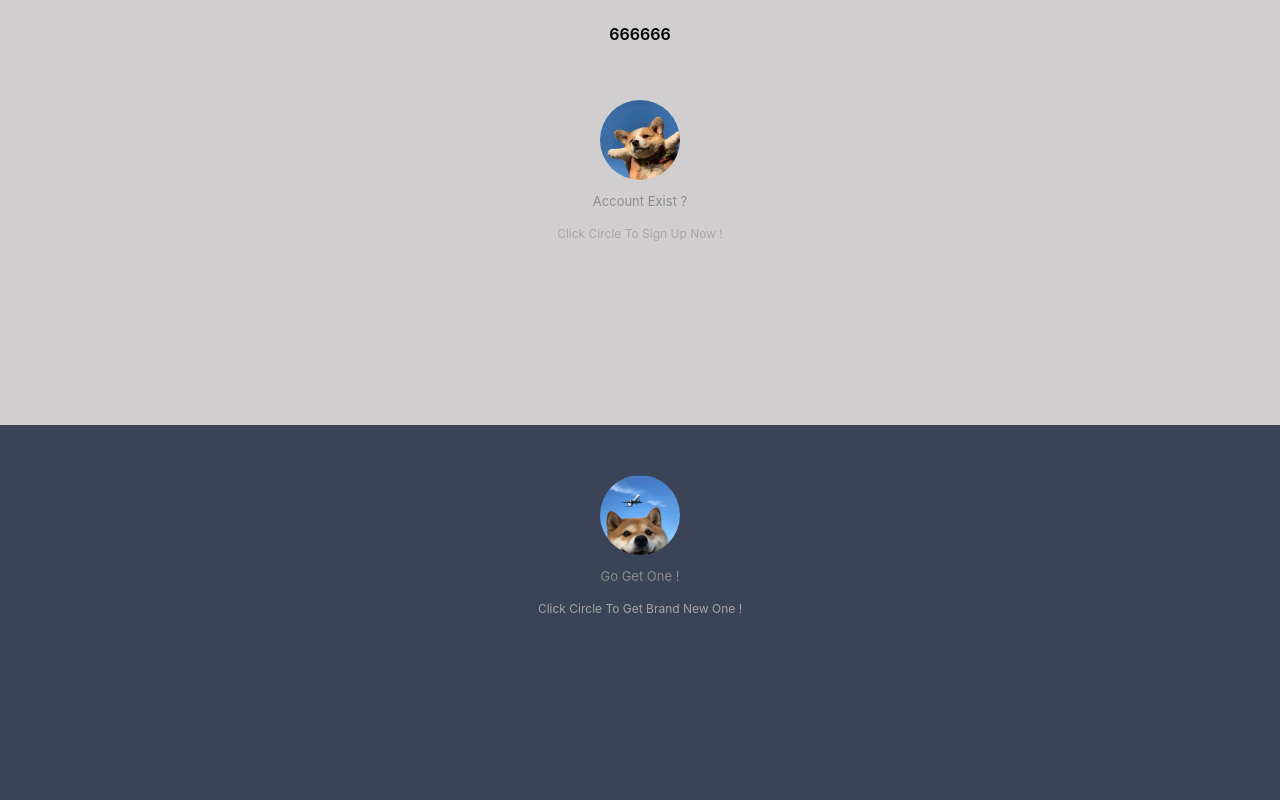
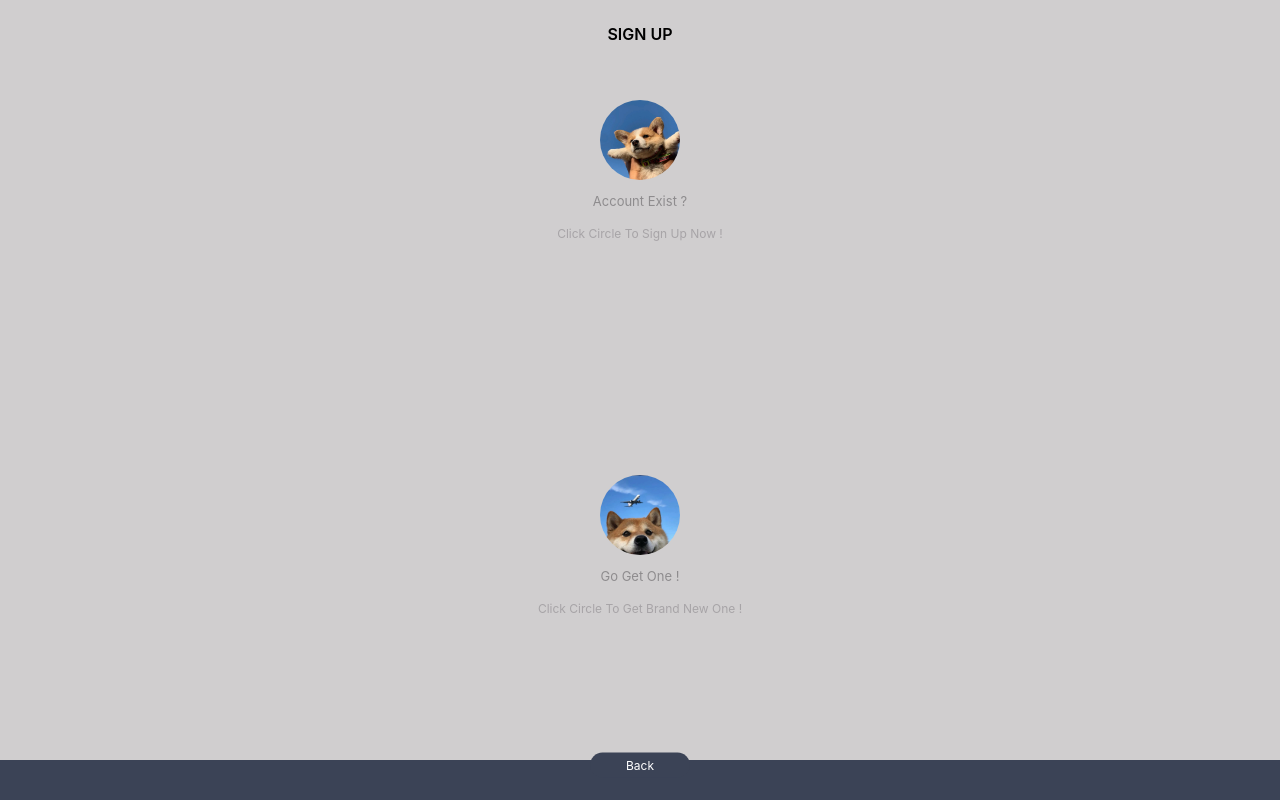
Before and after one commit to wupangzai/aoao-fyp, a Vue app: page /#/ in a window 1280 px wide. Built offline with nearby package versions, Linux system fonts and the light colour scheme.

Commit message:
feat: 调整login的结构，修复输入框软键盘谈起的bug

```diff
--- a/src/App.vue
+++ b/src/App.vue
@@ -9,8 +9,8 @@
 <style lang="less">
 #app {
   width: 100%;
-  height: 100vh;
-  overflow: hidden;
+  height: 100%;
+  // overflow: hidden;
 }
 </style>
 <style lang="less" scoped>
--- a/src/assets/css/normalize.less
+++ b/src/assets/css/normalize.less
@@ -11,6 +11,8 @@
 html {
   line-height: 1.15; /* 1 */
   -webkit-text-size-adjust: 100%; /* 2 */
+  height: 100%;
+  min-height: 100%;
 }
 
 /* Sections
@@ -22,6 +24,9 @@ html {
 
 body {
   margin: 0;
+  overflow: hidden;
+  height: 100%;
+  min-height: 100%;
 }
 
 /**
@@ -195,9 +200,9 @@ select {
    */
 
 button,
-[type='button'],
-[type='reset'],
-[type='submit'] {
+[type="button"],
+[type="reset"],
+[type="submit"] {
   -webkit-appearance: button;
 }
 
@@ -206,9 +211,9 @@ button,
    */
 
 button::-moz-focus-inner,
-[type='button']::-moz-focus-inner,
-[type='reset']::-moz-focus-inner,
-[type='submit']::-moz-focus-inner {
+[type="button"]::-moz-focus-inner,
+[type="reset"]::-moz-focus-inner,
+[type="submit"]::-moz-focus-inner {
   border-style: none;
   padding: 0;
 }
@@ -218,9 +223,9 @@ button::-moz-focus-inner,
    */
 
 button:-moz-focusring,
-[type='button']:-moz-focusring,
-[type='reset']:-moz-focusring,
-[type='submit']:-moz-focusring {
+[type="button"]:-moz-focusring,
+[type="reset"]:-moz-focusring,
+[type="submit"]:-moz-focusring {
   outline: 1px dotted ButtonText;
 }
 
@@ -269,8 +274,8 @@ textarea {
    * 2. Remove the padding in IE 10.
    */
 
-[type='checkbox'],
-[type='radio'] {
+[type="checkbox"],
+[type="radio"] {
   box-sizing: border-box; /* 1 */
   padding: 0; /* 2 */
 }
@@ -279,8 +284,8 @@ textarea {
    * Correct the cursor style of increment and decrement buttons in Chrome.
    */
 
-[type='number']::-webkit-inner-spin-button,
-[type='number']::-webkit-outer-spin-button {
+[type="number"]::-webkit-inner-spin-button,
+[type="number"]::-webkit-outer-spin-button {
   height: auto;
 }
 
@@ -289,7 +294,7 @@ textarea {
    * 2. Correct the outline style in Safari.
    */
 
-[type='search'] {
+[type="search"] {
   -webkit-appearance: textfield; /* 1 */
   outline-offset: -2px; /* 2 */
 }
@@ -298,7 +303,7 @@ textarea {
    * Remove the inner padding in Chrome and Safari on macOS.
    */
 
-[type='search']::-webkit-search-decoration {
+[type="search"]::-webkit-search-decoration {
   -webkit-appearance: none;
 }
 
--- a/src/components/login/index.vue
+++ b/src/components/login/index.vue
@@ -1,39 +1,85 @@
 <template>
   <div class="login">
-    <top-bar />
+    <top-bar :title="actionText" />
     <div class="content-container">
       <login-card
+        v-if="isActionLogin"
         data-aos="fade-down-right"
         @login-action="doLogin"
       ></login-card>
 
-      <login-form
-        v-if="actionType === 'login'"
-        data-aos="flip-left"
-      ></login-form>
+      <login-form v-if="isDoingLogin" data-aos="flip-left"></login-form>
 
       <login-card
-        v-if="actionType !== 'login'"
-        :bg-color="'#3B4356'"
+        v-if="isActionSign"
+        :bg-color="getSignUpCardBgColor"
         card-type="sign"
+        @login-action="doLogin"
         data-aos="fade-down-left"
       ></login-card>
+
+      <div class="footer" v-if="showFooter">
+        <van-tag
+          round
+          type="primary"
+          class="back-btn"
+          @click="backToLoginIndex"
+          :color="btnColor"
+          >Back</van-tag
+        >
+      </div>
     </div>
   </div>
 </template>
 
 <script lang="ts" setup>
-import { ref } from "vue";
+import { computed, ref } from "vue";
 import TopBar from "@/components/login/top-bar.vue";
 import LoginCard from "@/components/login/login-card.vue";
 import LoginForm from "@/components/login/login-form.vue";
 
 const actionType = ref("");
 
-function doLogin() {
-  console.log("object");
-  actionType.value = "login";
+function doLogin(action: string) {
+  console.log(action);
+  actionType.value = action;
 }
+
+function backToLoginIndex() {
+  actionType.value = "";
+}
+
+const isActionLogin = computed(() => {
+  return actionType.value === "login" || actionType.value === "";
+});
+
+const isActionSign = computed(() => {
+  return actionType.value === "sign" || actionType.value === "";
+});
+
+const actionText = computed(() => {
+  return actionType.value === "login" ? "LOGIN" : "SIGN UP";
+});
+
+const isDoingLogin = computed(() => {
+  return actionType.value === "login";
+});
+
+const isDoingSignUp = computed(() => {
+  return actionType.value === "sign";
+});
+
+const btnColor = computed(() => {
+  return "#3b4356";
+});
+
+const getSignUpCardBgColor = computed(() => {
+  return isDoingSignUp ? "#D0CECF" : "#3B4356";
+});
+
+const showFooter = computed(() => {
+  return isDoingLogin || isDoingSignUp;
+});
 </script>
 
 <style lang="less" scoped>
@@ -46,6 +92,29 @@ function doLogin() {
     flex-direction: column;
     height: calc(100% - 50px);
     align-items: center;
+
+    .back-btn {
+      position: absolute;
+      width: 100px;
+      bottom: 25%;
+      left: 50%;
+      right: 50%;
+      transform: translate(-50%, -50%);
+      height: 25px;
+      width: 100px;
+      text-align: center;
+      display: flex;
+      justify-content: center;
+    }
+
+    .footer {
+      width: 100%;
+      height: 5%;
+      background-color: #3b4356;
+      z-index: 99;
+      position: absolute;
+      bottom: 0;
+    }
   }
 }
 </style>
--- a/src/components/login/login-card.vue
+++ b/src/components/login/login-card.vue
@@ -30,17 +30,11 @@ const props = withDefaults(defineProps<Props>(), {
 });
 
 const emits = defineEmits<{
-  (e: "loginAction", action: "login"): void;
-  (e: "signAction", action: "sign"): void;
+  (e: "loginAction", action: CardType): void;
 }>();
 
 function doAction() {
-  if (props.cardType === "login") {
-    emits("loginAction", "login");
-    return;
-  }
-
-  emits("signAction", "sign");
+  emits("loginAction", props.cardType);
 }
 
 const bgColor = computed(() => {
--- a/src/components/login/login-form.vue
+++ b/src/components/login/login-form.vue
@@ -3,12 +3,22 @@
     <van-cell-group inset>
       <van-field v-model="account" label="Account" placeholder="请输入账号" />
       <van-field v-model="password" label="Password" placeholder="请输入密码" />
+      <van-button class="login-btn" :color="props.btnColor"
+        >Login Now</van-button
+      >
     </van-cell-group>
   </div>
 </template>
 
 <script lang="ts" setup>
 import { ref } from "vue";
+interface Props {
+  btnColor?: string;
+}
+
+const props = withDefaults(defineProps<Props>(), {
+  btnColor: "#DFDDDE",
+});
 
 const account = ref("");
 
@@ -18,8 +28,15 @@ const password = ref("");
 <style lang="less" scoped>
 .login-form {
   width: 70%;
-  height: 40%;
+  // height: 40%;
   margin-top: -25%;
   z-index: 9;
+
+  .login-btn {
+    font-weight: 600;
+    font-family: "Segoe UI", Tahoma, Geneva, Verdana, sans-serif;
+    color: #2a3344 !important;
+    width: 100%;
+  }
 }
 </style>
--- a/src/components/login/top-bar.vue
+++ b/src/components/login/top-bar.vue
@@ -13,7 +13,7 @@ interface Props {
 }
 
 const props = withDefaults(defineProps<Props>(), {
-  title: "666666",
+  title: "SIGN UP",
   bgColor: "#D0CECF",
 });
 
```
Lines whose indentation alone changed are shown as unchanged.
